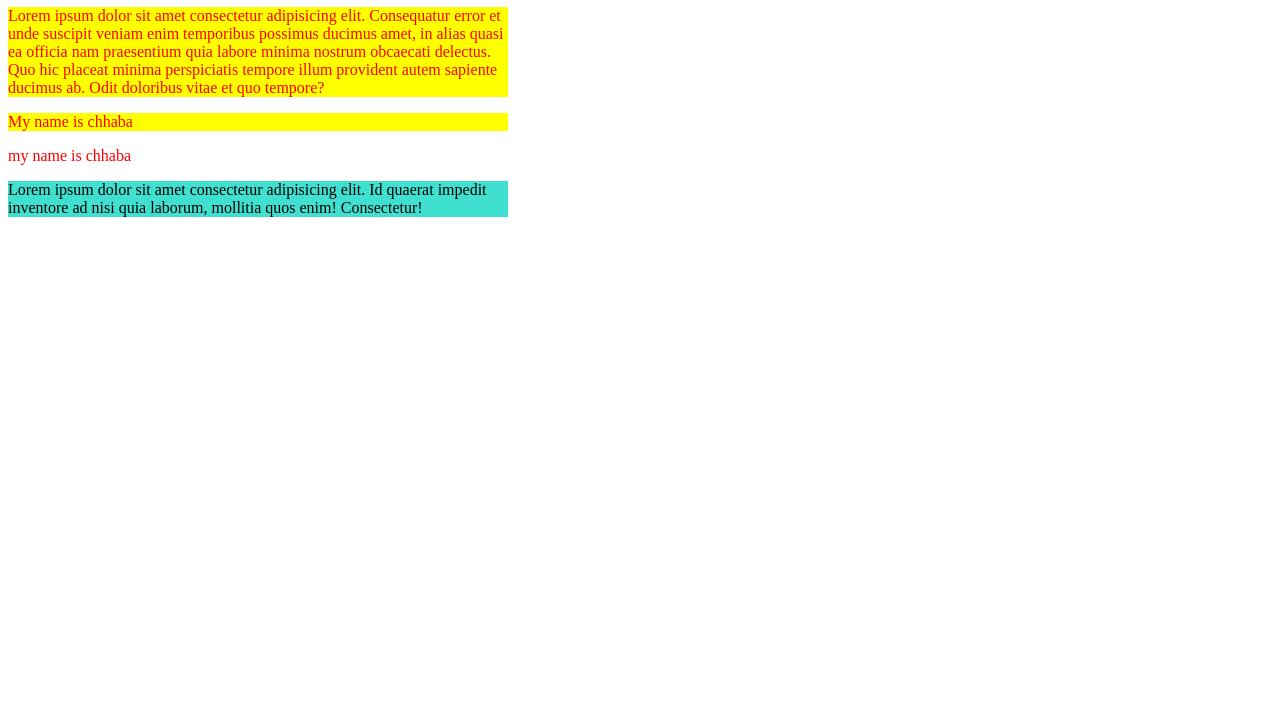
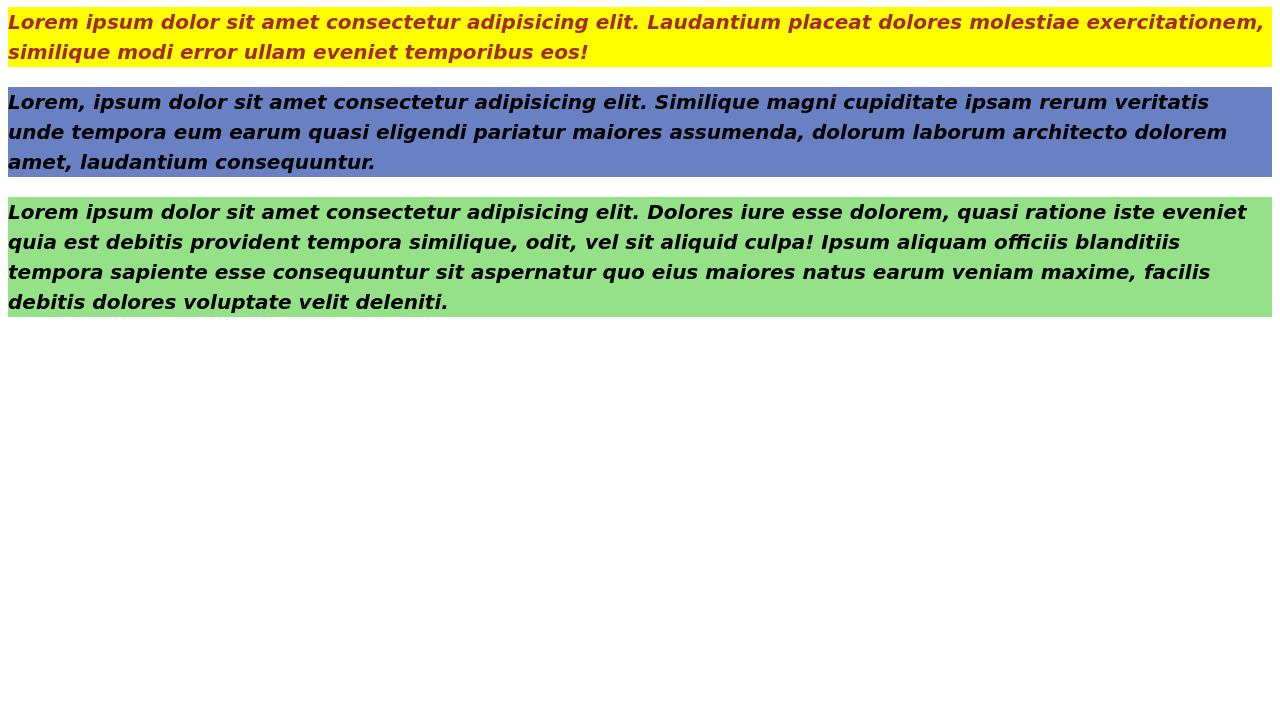
Before and after one commit to swayamchhaba/LearnFullStack, a plain HTML site: page LearningCSS/index.html in a window 1280 px wide. Shown: the part 73-800 px from the top of the page. Drawn offline with Linux system fonts and the light colour scheme.

Commit message:
learning fonts and colours in css

```diff
--- a/LearningCSS/index.html
+++ b/LearningCSS/index.html
@@ -5,39 +5,22 @@
         <meta name="viewport" content="width=device-width, initial-scale=1.0">
         <title>Learning CSS</title>
         <link rel="stylesheet" href="style.css">
-        <!-- <style>
-            p{
-                background-color: pink;
-            }
-            h1{
-                color: green;
-            }
-        </style> -->
     </head>
     <body>
-        <!-- <h1>This is CodeHelp</h1>
+        <h1>This is CodeHelp</h1>
 
-        <p style="background-color: yellow;">Lorem ipsum dolor sit amet consectetur adipisicing elit. Laudantium placeat dolores molestiae
+        <p id="firstPara">Lorem ipsum dolor sit amet consectetur adipisicing elit. Laudantium placeat dolores molestiae
             exercitationem, similique modi error ullam eveniet temporibus eos!</p>
 
-        <p style="color: aqua;">Lorem, ipsum dolor sit amet consectetur adipisicing elit. Similique magni cupiditate ipsam
+        <p id="secondPara">Lorem, ipsum dolor sit amet consectetur adipisicing elit. Similique magni cupiditate ipsam
             rerum veritatis unde tempora eum earum quasi eligendi pariatur maiores assumenda, dolorum
             laborum architecto dolorem amet, laudantium consequuntur.</p>
 
-        <p>Lorem ipsum dolor sit amet consectetur adipisicing elit. Dolores iure esse dolorem, quasi
+        <p id="thirdPara">Lorem ipsum dolor sit amet consectetur adipisicing elit. Dolores iure esse dolorem, quasi
             ratione iste eveniet quia est debitis provident tempora similique, odit, vel sit aliquid
             culpa! Ipsum aliquam officiis blanditiis tempora sapiente esse consequuntur sit aspernatur
             quo eius maiores natus earum veniam maxime, facilis debitis dolores
-            voluptate velit deleniti.</p> -->
-
-        <h1>Welcome to codehelp 2.0</h1>
-
-        <p class="paraclass">Lorem ipsum dolor sit amet consectetur adipisicing elit. Consequatur error et unde suscipit veniam enim temporibus possimus ducimus amet, in alias quasi ea officia nam praesentium quia labore minima nostrum obcaecati delectus. Quo hic placeat minima perspiciatis tempore illum provident autem sapiente ducimus ab. Odit doloribus vitae et quo tempore?</p>
-
-        <p class="paraclass">My name is chhaba</p>
-        <p>my name is chhaba</p>
-
-        <article id="article1">Lorem ipsum dolor sit amet consectetur adipisicing elit. Id quaerat impedit inventore ad nisi quia laborum, mollitia quos enim! Consectetur!</article>
+            voluptate velit deleniti.</p>
 
     </body>
 </html>
--- a/LearningCSS/style.css
+++ b/LearningCSS/style.css
@@ -1,15 +1,20 @@
 p{
-    color: red;
+    font-style: italic;
+    font-size: 20px;
+    font-family: cursive;
+    font-weight: 900;
+    line-height: 30px;
 }
 
-#article1 {
-    background-color: turquoise;
+#firstPara{
+    background-color: yellow;
+    color: brown;
 }
 
-.paraclass {
-    background-color: yellow;
+#secondPara{
+    background-color: rgb(105, 129, 194);
 }
 
-p, article {
-    width: 500px;
+#thirdPara{
+    background-color: rgba(50, 198, 27, 0.523);
 }
```
